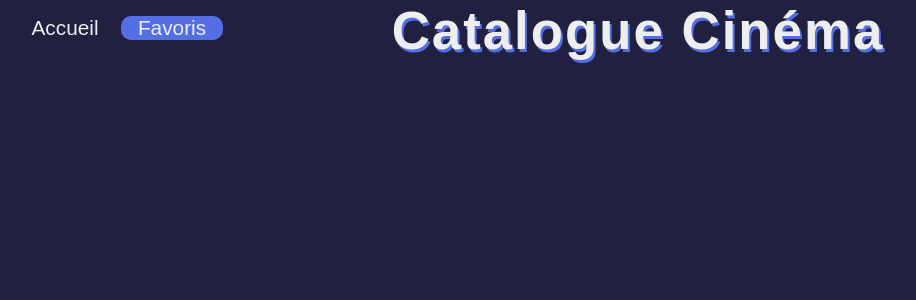
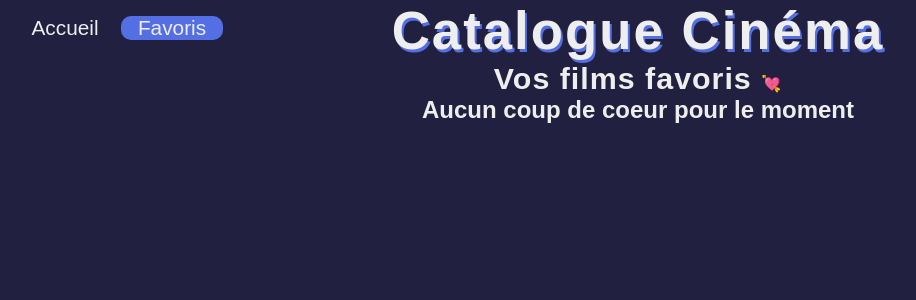
Before and after one commit to LucasLernoud/catalogue-cinema, a React (Create React App) app: page /favoris in a window 1280 px wide. Shown: the top 300 px of the page, without its empty margins (2-918 px from the left). Built offline with nearby package versions, Linux system fonts and the light colour scheme; a web font is replaced by a local one.

Commit message:
affichage des favoris ok. à faire : supprimer un favori de la liste

```diff
--- a/src/pages/UserList.js
+++ b/src/pages/UserList.js
@@ -1,12 +1,41 @@
-import React from 'react';
-import Header from '../components/Header';
+import axios from "axios";
+import React from "react";
+import { useState, useEffect } from "react";
+import Header from "../components/Header";
+import Card from "../components/Card";
 
 const UserList = () => {
-    return (
-        <div>
-            <Header />
-        </div>
-    );
+  const [listData, setListData] = useState([]);
+
+  useEffect(() => {
+    let moviesId = window.localStorage.movies
+      ? window.localStorage.movies.split(",")
+      : [];
+
+    for (let i = 0; i < moviesId.length; i++) {
+      axios
+        .get(
+          `https://api.themoviedb.org/3/movie/${moviesId[i]}?api_key=b4d15bc97662697e2534d61b733bf5a7&language=fr-FR`
+        )
+        .then((res) => setListData((listData) => [...listData, res.data]));
+    }
+  }, []);
+
+  return (
+    <div className="user-list-page">
+      <Header />
+      <h2>
+        Vos films favoris <span>💘</span>
+      </h2>
+      <div className="result">
+        {listData.length > 0 ? (
+          listData.map((movie) => <Card movie={movie} key={movie.id} />)
+        ) : (
+          <h2>Aucun coup de coeur pour le moment</h2>
+        )}
+      </div>
+    </div>
+  );
 };
 
 export default UserList;
```
